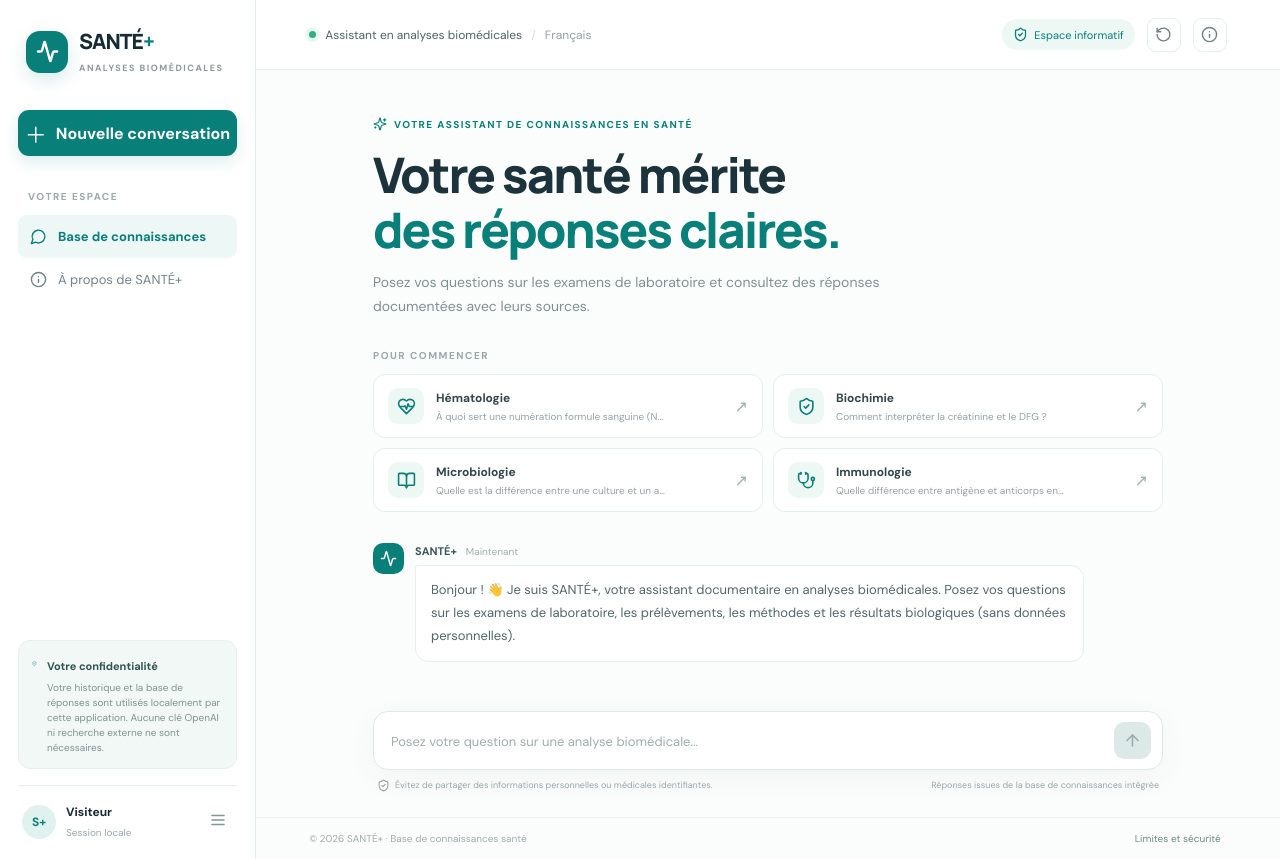
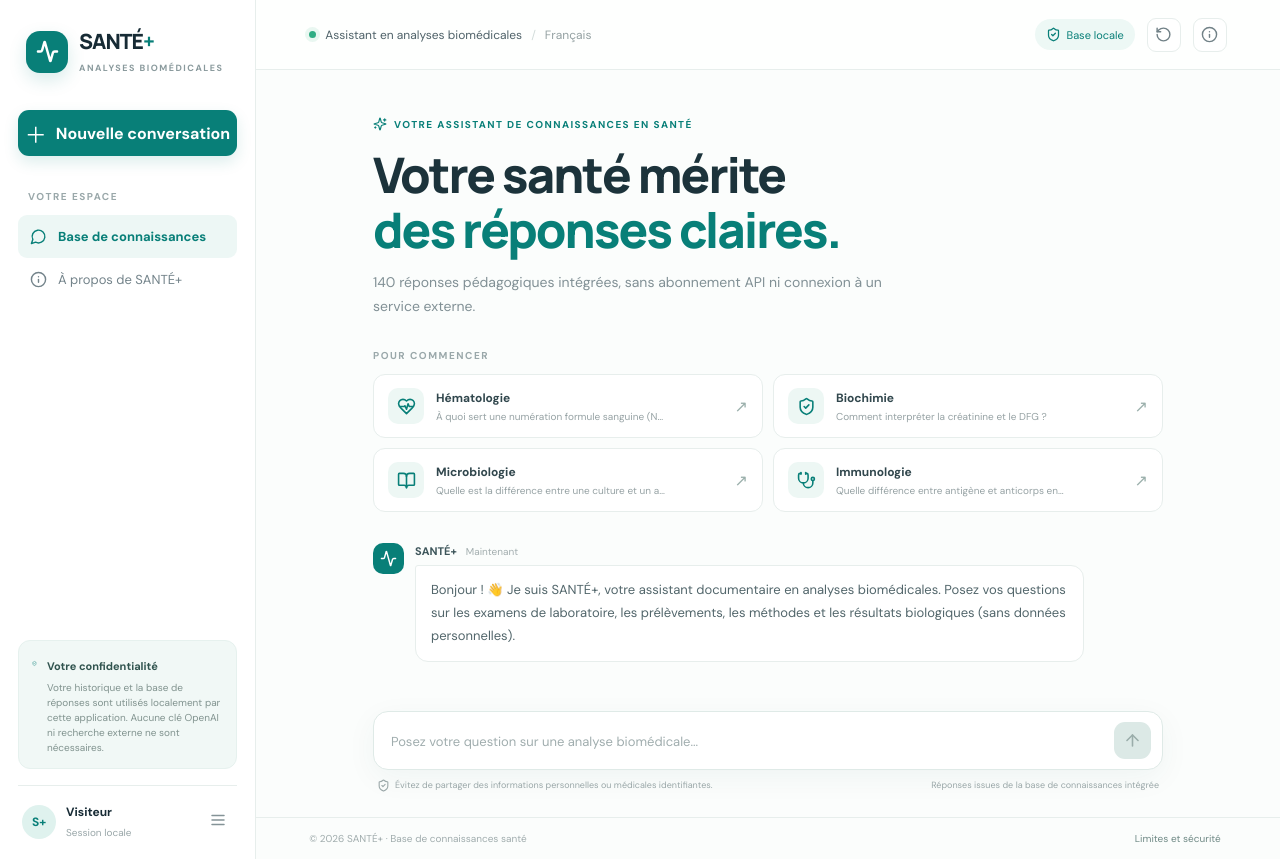
Before and after one commit to jrazonwakon-hue/Chatbot-, a Next.js app: page / in a window 1280 px wide. Built offline with nearby package versions, Linux system fonts and the light colour scheme.

Commit message:
copy: clarify offline knowledge base and remove web research messaging

```diff
--- a/app/page.tsx
+++ b/app/page.tsx
@@ -94,7 +94,7 @@ export default function Home() {
           <div className="mobile-brand"><span className="brand-mark"><Activity size={19}/></span><strong>SANTÉ<span>+</span></strong></div>
           <div className="top-context"><span className="status-dot"/> Assistant en analyses biomédicales <span className="top-divider">/</span> <span className="muted">Français</span></div>
           <div className="top-actions">
-            <span className="safe-label"><ShieldCheck size={15}/> Espace informatif</span>
+            <span className="safe-label"><ShieldCheck size={15}/> Base locale</span>
             <button className="icon-button" title="Nouvelle conversation" onClick={reset}><RotateCcw size={17}/></button>
             <button className="icon-button" title="À propos" onClick={() => setShowAbout(true)}><Info size={17}/></button>
           </div>
@@ -105,7 +105,7 @@ export default function Home() {
             <div className="intro">
               <div className="eyebrow"><Sparkles size={14}/> VOTRE ASSISTANT DE CONNAISSANCES EN SANTÉ</div>
               <h1>Votre santé mérite<br/><span>des réponses claires.</span></h1>
-              <p>Posez vos questions sur les examens de laboratoire et consultez des réponses documentées avec leurs sources.</p>
+              <p>140 réponses pédagogiques intégrées, sans abonnement API ni connexion à un service externe.</p>
             </div>
 
             {messages.length === 1 && (
```
